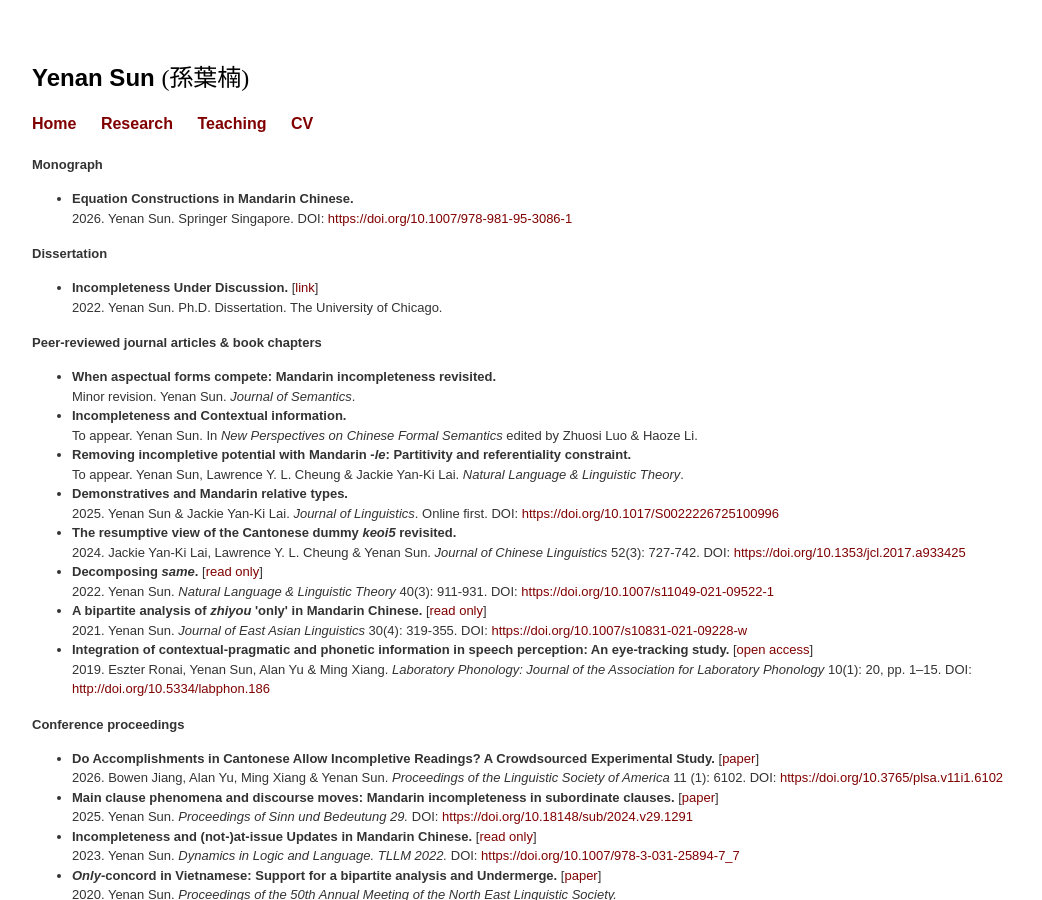
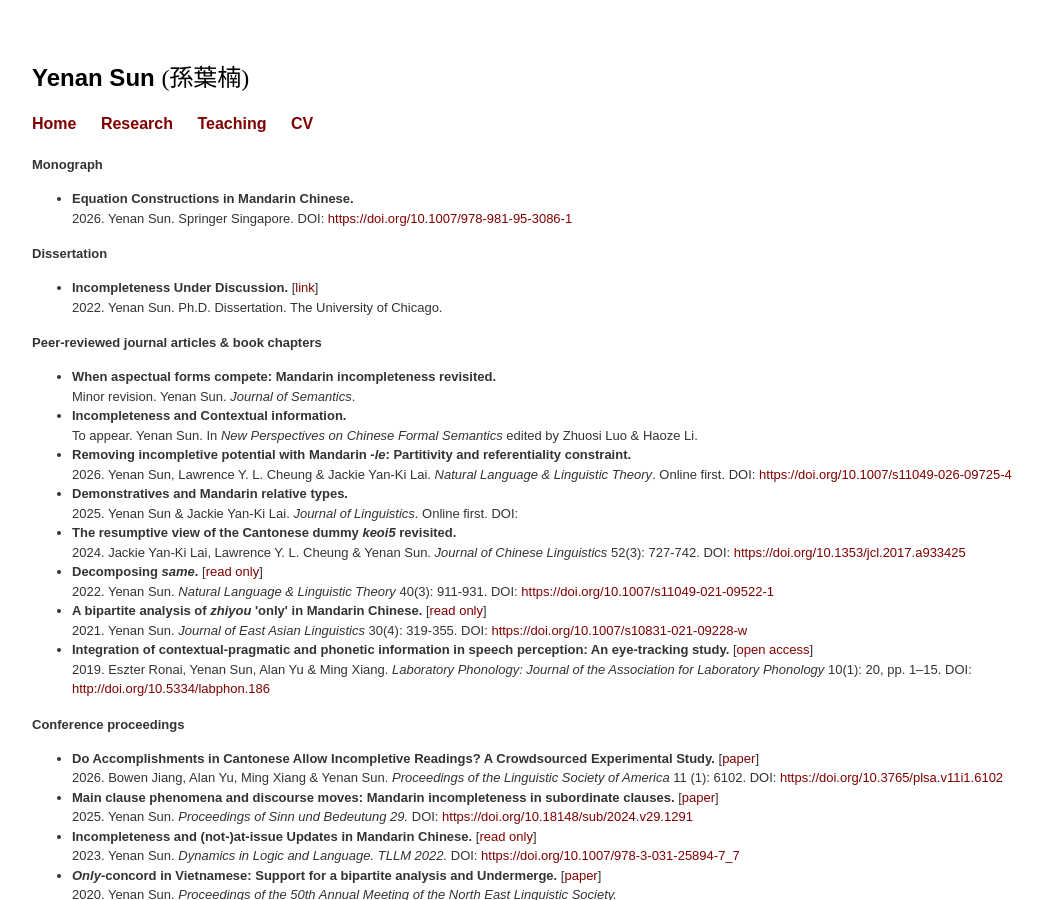
Before and after one commit to yenan09/yenan09.github.io, a Jekyll site: the page built from pub.html, in a window 1280 px wide and 900 px high. Shown: the whole window, without its empty margins (68-1110 px from the left). Built offline with Jekyll 4.4.1, drawn with Linux system fonts in a browser that asks for light colours.

Commit message:
sep2
inner le

```diff
--- a/pub.html
+++ b/pub.html
@@ -44,11 +44,9 @@ title: Research
          To appear. Yenan Sun. In <i>New Perspectives on Chinese Formal Semantics</i> edited by Zhuosi Luo & Haoze Li.
 
 <li><b>Removing incompletive potential with Mandarin <i>-le</i>: Partitivity and referentiality constraint.</b> <br>
-            To appear. Yenan Sun, Lawrence Y. L. Cheung & Jackie Yan-Ki Lai. <i> Natural Language & Linguistic Theory</i>.
-
+            2026. Yenan Sun, Lawrence Y. L. Cheung & Jackie Yan-Ki Lai. <i> Natural Language & Linguistic Theory</i>. Online first. DOI: <a href="https://doi.org/10.1007/s11049-026-09725-4" title="innerle">https://doi.org/10.1007/s11049-026-09725-4</a>
     <li><b>Demonstratives and Mandarin relative types.</b> <br>
-        2025. Yenan Sun & Jackie Yan-Ki Lai. <i> Journal of Linguistics</i>. Online first. DOI: <a href="https://doi.org/10.1017/S0022226725100996" title="DemRC">https://doi.org/10.1017/S0022226725100996</a>
-
+        2025. Yenan Sun & Jackie Yan-Ki Lai. <i> Journal of Linguistics</i>. Online first. DOI:
     <li><b>The resumptive view of the Cantonese dummy <i>keoi5</i> revisited.</b> <br>
         2024. Jackie Yan-Ki Lai, Lawrence Y. L. Cheung & Yenan Sun. <i> Journal of Chinese Linguistics</i> 52(3): 727-742. DOI: <a href="https://doi.org/10.1353/jcl.2017.a933425" title="keoi">https://doi.org/10.1353/jcl.2017.a933425</a>
 
```
